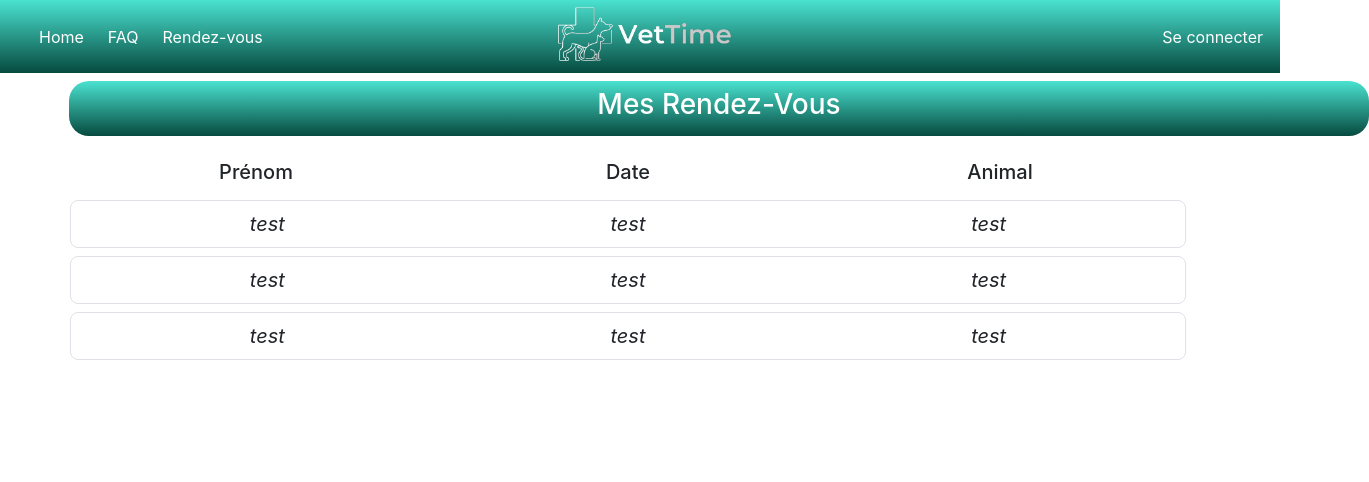
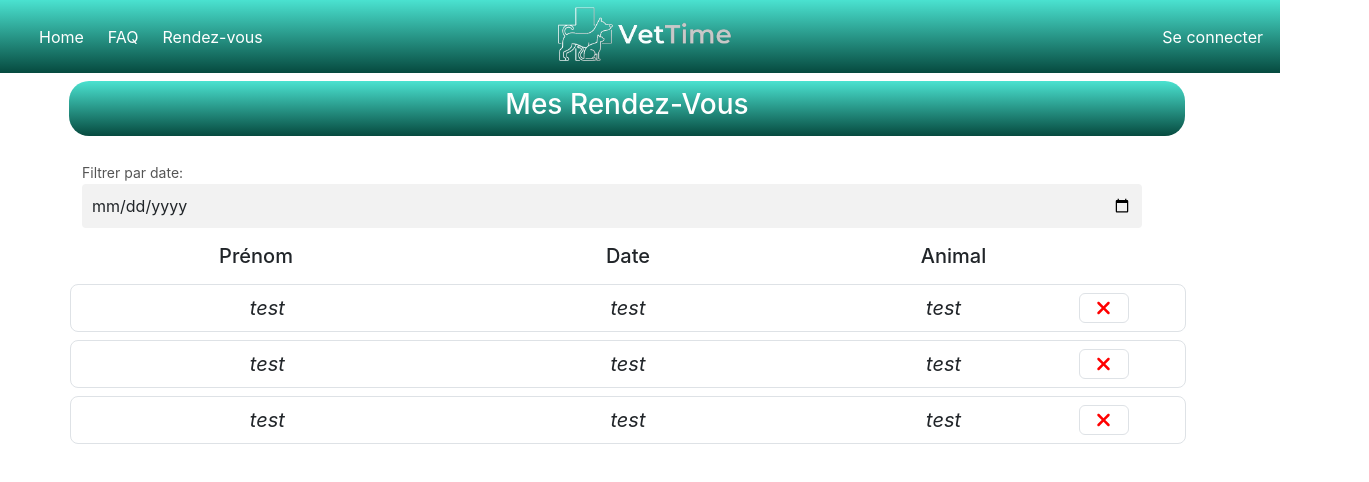
Before and after one commit to Drakinfer/VetTime, a React (Create React App) app: page /rdv in a window 1280 px wide. Shown: the top 482 px of the page, 1369 px wide, since content can reach past the window. Built offline with nearby package versions, Linux system fonts and the light colour scheme; some icons are missing.

Commit message:
ajout option annuler + filtre date

```diff
--- a/package.json
+++ b/package.json
@@ -3,6 +3,12 @@
   "version": "0.1.0",
   "private": true,
   "dependencies": {
+    "@emotion/react": "^11.11.1",
+    "@emotion/styled": "^11.11.0",
+    "@fortawesome/free-brands-svg-icons": "^6.4.0",
+    "@fortawesome/free-solid-svg-icons": "^6.4.0",
+    "@fortawesome/react-fontawesome": "^0.2.0",
+    "@mui/material": "^5.13.5",
     "@rsuite/responsive-nav": "^5.0.1",
     "@testing-library/jest-dom": "^5.16.5",
     "@testing-library/react": "^13.4.0",
--- a/src/components/RendezVousVeto/rendezVousVeto.css
+++ b/src/components/RendezVousVeto/rendezVousVeto.css
@@ -9,6 +9,7 @@
 .center {
   display: flex;
   justify-content: center;
+  align-items: center;
 }
 
 .width {
@@ -20,8 +21,16 @@
   justify-content: center;
   color: white;
   border-radius: 20px;
-  width: 1300px;
+  width: 100%;
   margin-left: -13px;
   height: 55px;
   align-items: center;
 }
+
+.icon {
+  cursor: pointer;
+  border: var(--bs-border-width) solid var(--bs-border-color);
+  border-radius: var(--bs-border-radius);
+  width: 50px;
+  color: red;
+}
--- a/src/components/RendezVousVeto/rendezVousVeto.js
+++ b/src/components/RendezVousVeto/rendezVousVeto.js
@@ -1,5 +1,9 @@
 import React, { useState } from 'react';
 import './rendezVousVeto.css';
+import { FontAwesomeIcon } from '@fortawesome/react-fontawesome';
+import { faXmark } from '@fortawesome/free-solid-svg-icons';
+import DateFilter from '../dateFilter/dateFilter';
+import Tooltip from '@mui/material/Tooltip';
 
 const rendezVousVetoPage = () => {
 
@@ -13,25 +17,45 @@ const rendezVousVetoPage = () => {
           <span className='h3'>Mes Rendez-Vous</span>
         </div>
         <div className='col-12'>
+          <div className='mt-3 mb-3'>
+            <DateFilter></DateFilter>
+          </div>
+
           <div className='row width mb-2'>
             <div className='col-4 center h5'>Prénom</div>
             <div className='col-4 center h5'>Date</div>
-            <div className='col-4 center h5'>Animal</div>
+            <div className='col-3 center h5'>Animal</div>
+          </div>
+          <div className='row test1 form-control form-control-lg mb-2 col-12'>
+            <div className='col-4 center'><em>test</em></div>
+            <div className='col-4 center'><em>test</em></div>
+            <div className='col-3 center'><em>test</em></div>
+            <Tooltip title="Annuler">
+              <div className='col-1 icon center' >
+                <FontAwesomeIcon icon={faXmark} />
+              </div>
+            </Tooltip>
+
           </div>
           <div className='row test1 form-control form-control-lg mb-2'>
             <div className='col-4 center'><em>test</em></div>
             <div className='col-4 center'><em>test</em></div>
-            <div className='col-4 center'><em>test</em></div>
-          </div>
-          <div className='row test1 form-control form-control-lg mb-2'>
-            <div className='col-4 center'><em>test</em></div>
-            <div className='col-4 center'><em>test</em></div>
-            <div className='col-4 center'><em>test</em></div>
+            <div className='col-3 center'><em>test</em></div>
+            <Tooltip title="Annuler">
+              <div className='col-1 icon center' >
+                <FontAwesomeIcon icon={faXmark} />
+              </div>
+            </Tooltip>
           </div>
           <div className='row test1 form-control form-control-lg'>
             <div className='col-4 center'><em>test</em></div>
             <div className='col-4 center'><em>test</em></div>
-            <div className='col-4 center'><em>test</em></div>
+            <div className='col-3 center'><em>test</em></div>
+            <Tooltip title="Annuler">
+              <div className='col-1 icon center' >
+                <FontAwesomeIcon icon={faXmark} />
+              </div>
+            </Tooltip>
           </div>
         </div>
       </div>
--- /dev/null
+++ b/src/components/dateFilter/dateFilter.js
@@ -0,0 +1,24 @@
+import React, { useState } from 'react';
+import './dateFilter.css'
+
+function DateFilter() {
+    const [selectedDate, setSelectedDate] = useState('');
+
+    function handleDateChange(event) {
+        setSelectedDate(event.target.value);
+    }
+
+    return (
+        <div>
+            <label htmlFor="date-filter">Filtrer par date:</label>
+            <input
+                type="date"
+                id="date-filter"
+                value={selectedDate}
+                onChange={handleDateChange}
+            />
+        </div>
+    );
+}
+
+export default DateFilter;
```
Also changed, not shown: src/components/dateFilter/dateFilter.css (added), 1 other file (tests, documents, lock files or other folders).
